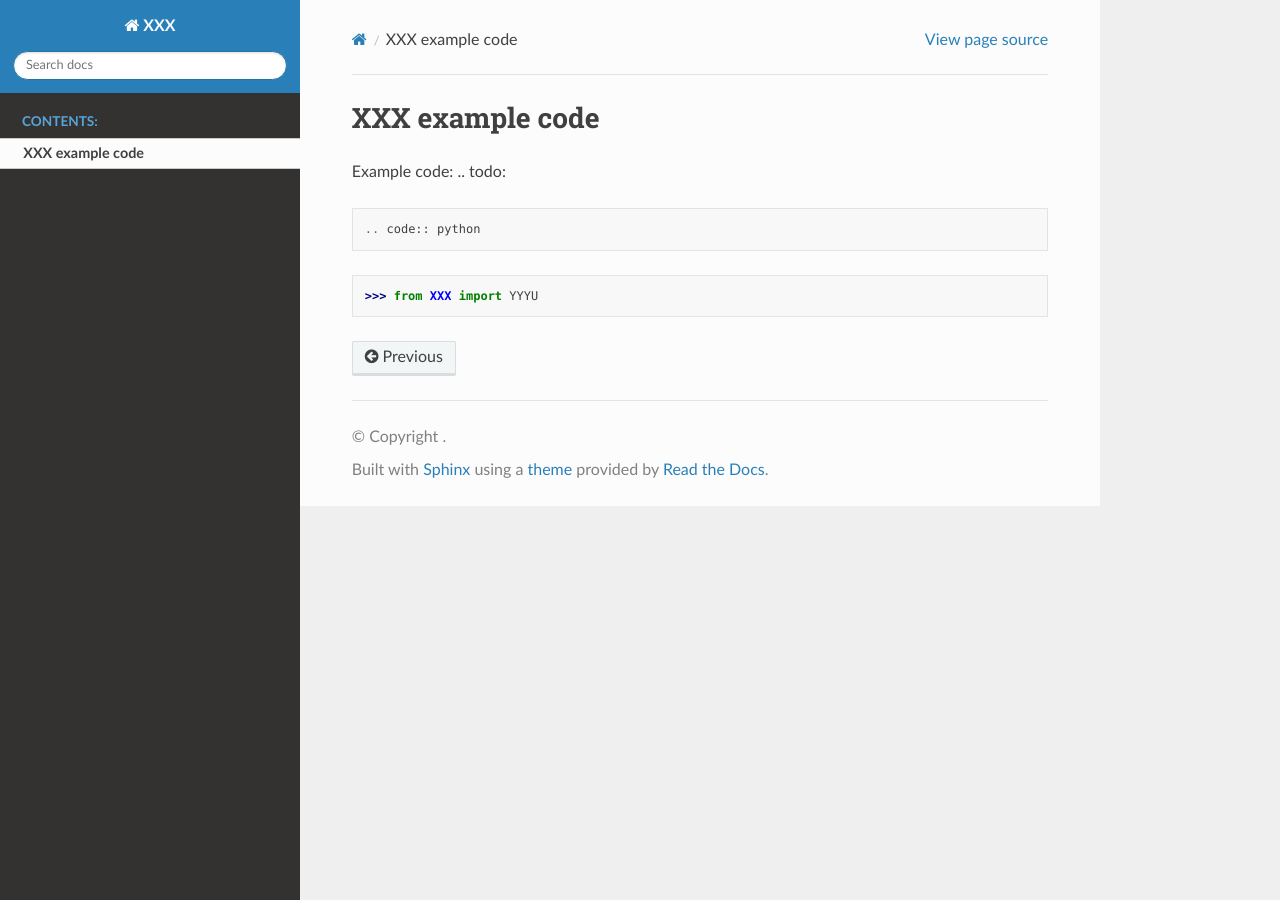
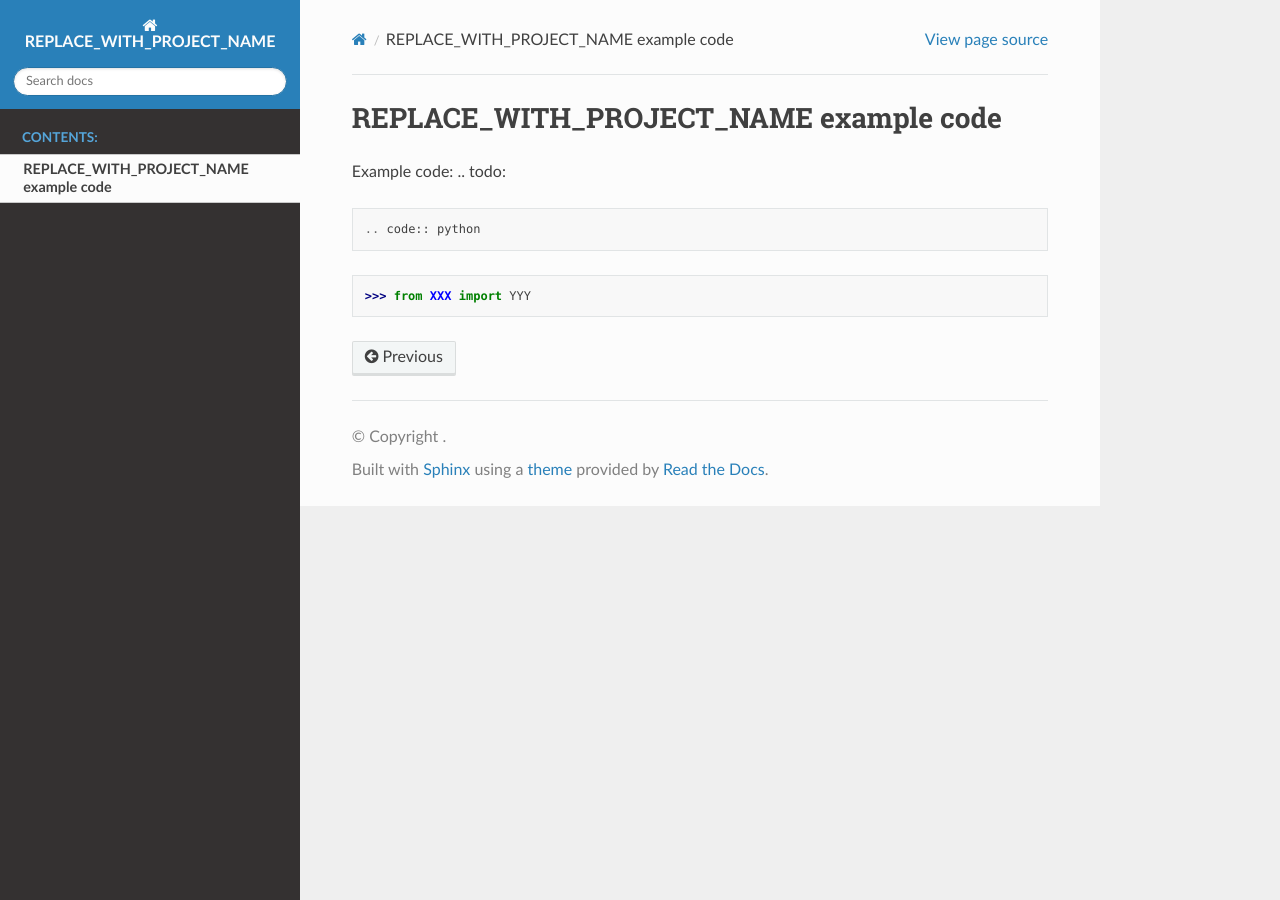
Before and after one commit to dietervansteenwegen/python_template, a Sphinx documentation site: the page built from _docs/source/usage.rst, in a window 1280 px wide. Built offline with Sphinx 7.4.7 and the Read the Docs theme 2.0.0, drawn with Linux system fonts in a browser that asks for light colours; pages that are not in the unit, such as notebooks, are missing from menus.

Commit message:
Project name to be replaced

```diff
--- a/_docs/source/conf.py
+++ b/_docs/source/conf.py
@@ -16,11 +16,11 @@ sys.path.insert(0, os.path.abspath('../..'))
 
 # -- Project information -----------------------------------------------------
 
-project = 'XXX'
+project = 'REPLACE_WITH_PROJECT_NAME'
 author = 'Dieter Vansteenwegen'
 
 # The full version, including alpha/beta/rc tags
-release = '0.0.1-beta.1'
+release = '0.1.0-beta'
 
 # -- General configuration ---------------------------------------------------
 
--- a/_docs/source/usage.rst
+++ b/_docs/source/usage.rst
@@ -1,5 +1,5 @@
 ===============================
-XXX example code
+REPLACE_WITH_PROJECT_NAME example code
 ===============================
 
 Example code:
@@ -7,4 +7,4 @@ Example code:
 
 .. code:: python
 
-    >>> from XXX import YYYU
+    >>> from XXX import YYY
```
